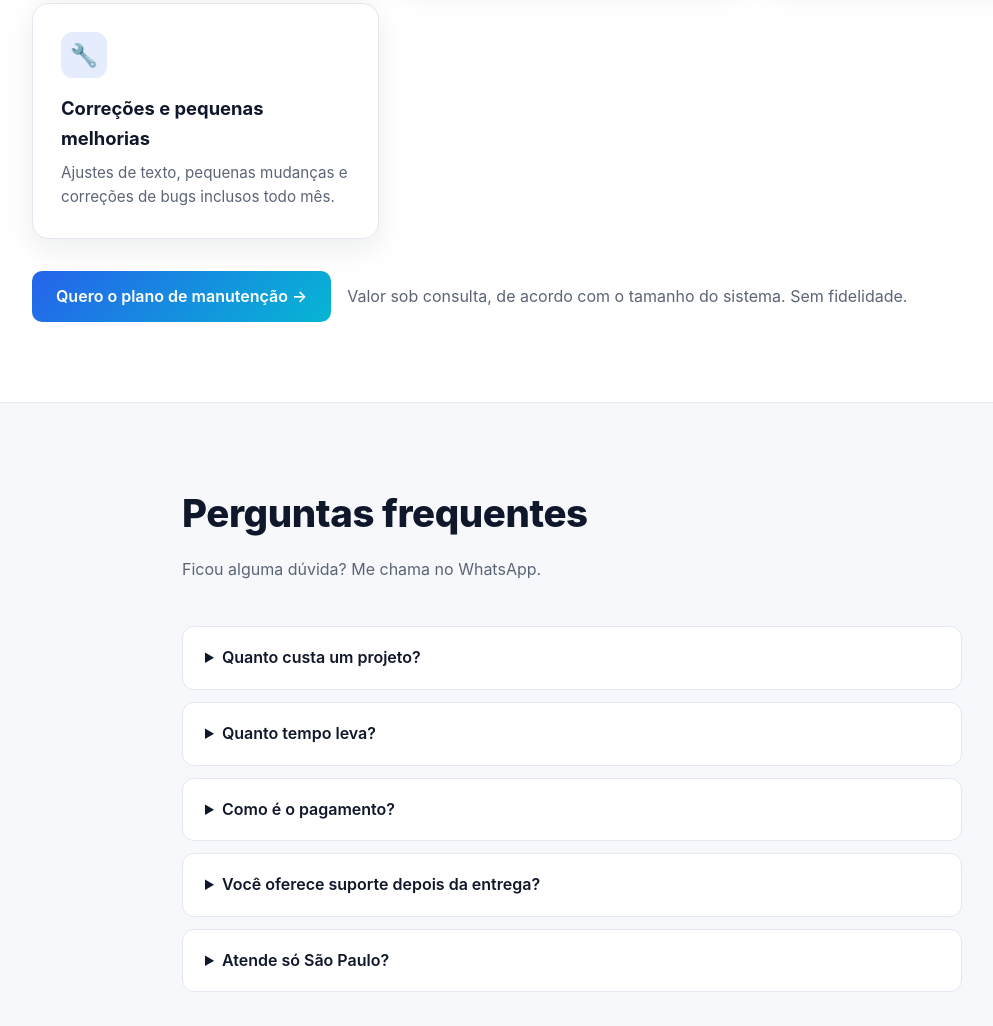
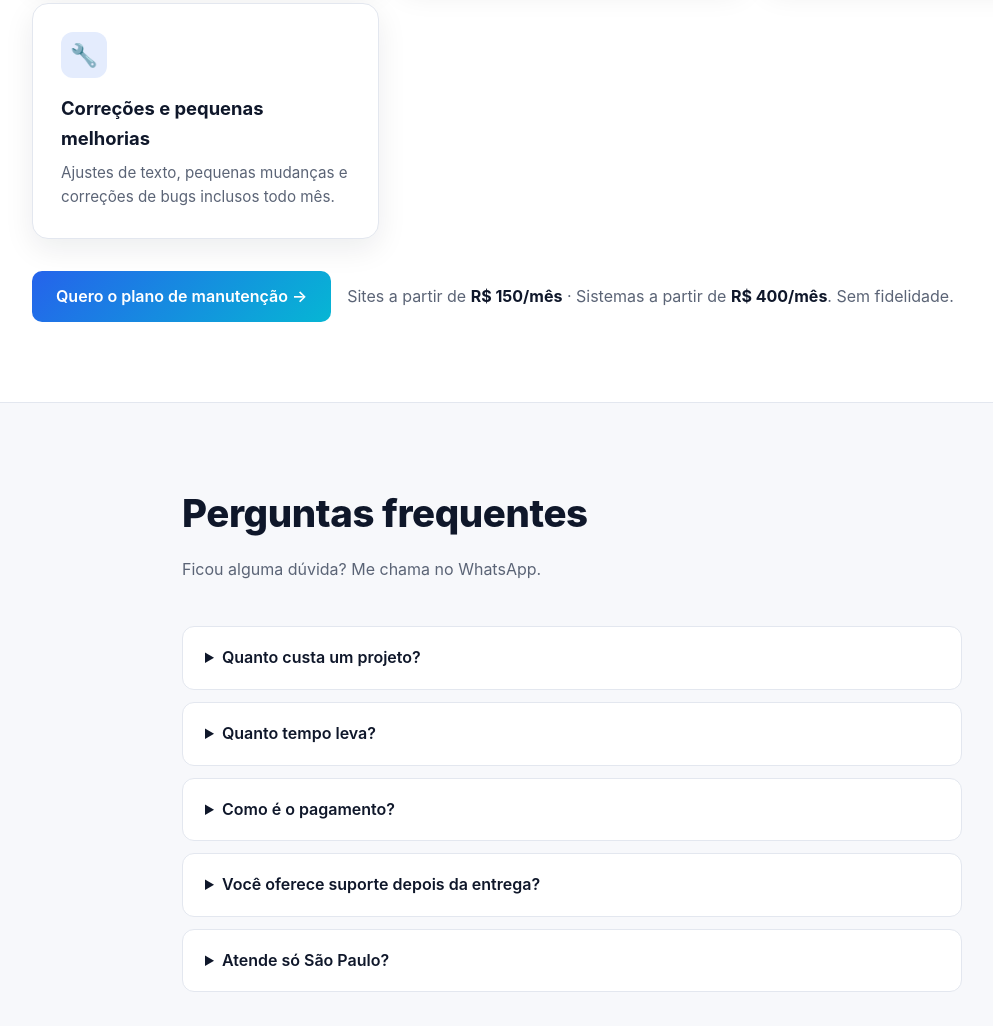
Before and after one commit to guirodriguesxz/guirodriguesxz.github.io, a plain HTML site: page index.html in a window 1280 px wide. Shown: the part 4900-5926 px from the top of the page, without its empty margins (68-1061 px from the left). Drawn offline with Linux system fonts and the light colour scheme.

Commit message:
Adiciona valores iniciais do plano de manutenção
Co-Authored-By: Claude Opus 5.5 <noreply@anthropic.com>

```diff
--- a/index.html
+++ b/index.html
@@ -179,7 +179,7 @@ footer{padding:32px 0;text-align:center;color:var(--muted);font-size:.9rem;borde
   </div>
   <div class="reveal" style="margin-top:32px;display:flex;gap:16px;align-items:center;flex-wrap:wrap">
     <a href="#contato" class="btn" onclick="document.querySelector('[name=servico]').value='Manutenção mensal'">Quero o plano de manutenção →</a>
-    <span style="color:var(--muted)">Valor sob consulta, de acordo com o tamanho do sistema. Sem fidelidade.</span>
+    <span style="color:var(--muted)">Sites a partir de <b style="color:var(--text)">R$ 150/mês</b> · Sistemas a partir de <b style="color:var(--text)">R$ 400/mês</b>. Sem fidelidade.</span>
   </div>
 </div></section>
 
```
